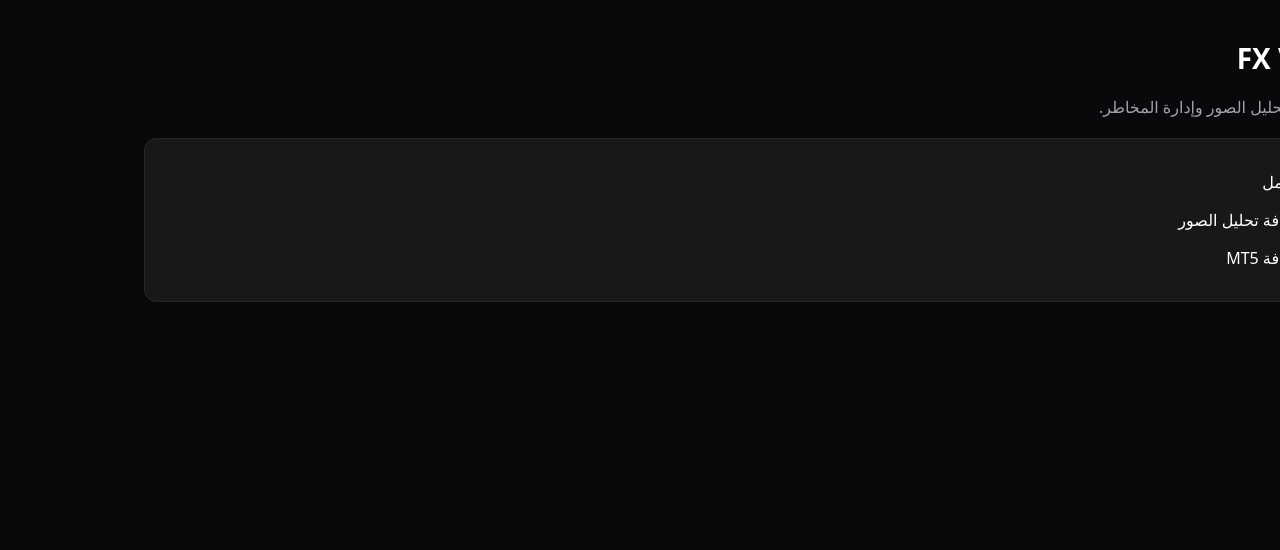
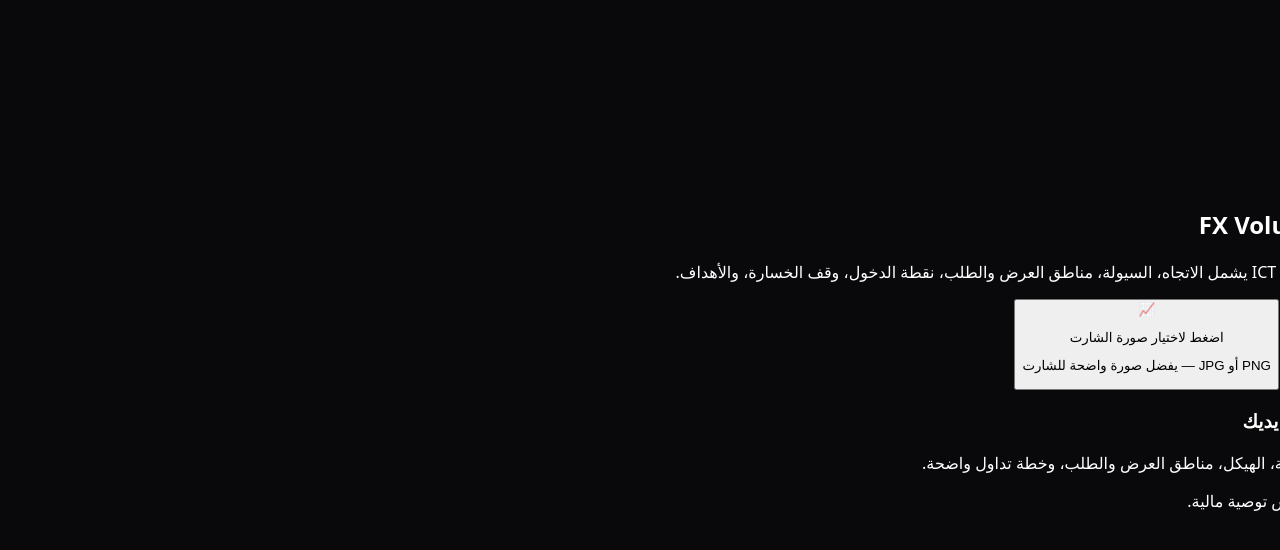
Before and after one commit to 86vw7wn5sy-cyber/fx-volume-trade, a Next.js app: page / in a window 1280 px wide. Shown: the top 550 px of the page. Built offline with nearby package versions, Linux system fonts and the light colour scheme.

Commit message:
Add image upload and analysis features
Refactor Home component to include image upload and analysis functionality.

```diff
--- a/app/page.tsx
+++ b/app/page.tsx
@@ -1,27 +1,189 @@
+"use client";
+
+import { useState, useRef } from "react";
+
 export default function Home() {
+  const [image, setImage] = useState<string | null>(null);
+  const [analysis, setAnalysis] = useState<string>("");
+  const [loading, setLoading] = useState(false);
+  const [error, setError] = useState<string>("");
+  const fileInputRef = useRef<HTMLInputElement>(null);
+
+  const handleImageChange = (e: React.ChangeEvent<HTMLInputElement>) => {
+    const file = e.target.files?.[0];
+    if (!file) return;
+
+    const reader = new FileReader();
+    reader.onload = () => {
+      setImage(reader.result as string);
+      setAnalysis("");
+      setError("");
+    };
+    reader.readAsDataURL(file);
+  };
+
+  const analyzeChart = async () => {
+    if (!image || loading) return;
+
+    setLoading(true);
+    setError("");
+    setAnalysis("");
+
+    try {
+      const res = await fetch("/api/analyze", {
+        method: "POST",
+        headers: { "Content-Type": "application/json" },
+        body: JSON.stringify({ image }),
+      });
+
+      const data = await res.json();
+
+      if (!res.ok) {
+        setError(data.error || "حدث خطأ أثناء التحليل");
+      } else {
+        setAnalysis(data.analysis);
+      }
+    } catch {
+      setError("تعذر الاتصال بالخدمة، حاول مرة أخرى.");
+    } finally {
+      setLoading(false);
+    }
+  };
+
   return (
-    <main>
-      <h1 style={{ fontSize: "28px", fontWeight: "bold" }}>
-        FX Volume
-      </h1>
+    <main className="min-h-screen bg-[#05070d] text-white">
+      {/* خلفية متوهجة */}
+      <div className="fixed inset-0 -z-10">
+        <div className="absolute top-[-20%] left-[-10%] w-[500px] h-[500px] bg-blue-600/20 rounded-full blur-[120px]" />
+        <div className="absolute bottom-[-20%] right-[-10%] w-[500px] h-[500px] bg-emerald-500/20 rounded-full blur-[120px]" />
+      </div>
 
-      <p style={{ color: "#a1a1aa", marginTop: "10px" }}>
-        نظامك الذكي لتحليل الصور وإدارة المخاطر.
-      </p>
+      {/* الشعار */}
+      <header className="flex items-center justify-between px-6 py-5 border-b border-white/10">
+        <div className="flex items-center gap-3">
+          <div className="w-10 h-10 rounded-xl bg-gradient-to-br from-emerald-400 to-blue-500 flex items-center justify-center font-black text-black">
+            FX
+          </div>
+          <div>
+            <h1 className="font-bold text-lg leading-tight">FX Volume</h1>
+            <p className="text-xs text-white/50">AI Chart Analysis</p>
+          </div>
+        </div>
 
-      <div
-        style={{
-          marginTop: "20px",
-          padding: "16px",
-          background: "#18181b",
-          borderRadius: "12px",
-          border: "1px solid #27272a",
-        }}
-      >
-        <p>✅ الموقع يعمل</p>
-        <p>✅ جاهز لإضافة تحليل الصور</p>
-        <p>✅ جاهز لإضافة MT5</p>
-      </div>
+        <span className="hidden sm:inline-block text-xs px-3 py-1 rounded-full border border-emerald-400/40 text-emerald-300">
+          مدعوم بالذكاء الاصطناعي
+        </span>
+      </header>
+
+      {/* البطل */}
+      <section className="text-center px-6 pt-14 pb-10">
+        <h2 className="text-3xl sm:text-5xl font-black leading-tight">
+          حلّل شارتك بذكاء
+          <span className="bg-gradient-to-r from-emerald-400 to-blue-400 bg-clip-text text-transparent">
+            {" "}FX Volume AI
+          </span>
+        </h2>
+
+        <p className="mt-4 text-white/60 max-w-xl mx-auto">
+          ارفع صورة الشارت واحصل على تحليل ICT يشمل الاتجاه، السيولة،
+          مناطق العرض والطلب، نقطة الدخول، وقف الخسارة، والأهداف.
+        </p>
+      </section>
+
+      {/* أداة التحليل */}
+      <section className="px-6 pb-16">
+        <div className="max-w-3xl mx-auto rounded-3xl border border-white/10 bg-white/5 backdrop-blur-xl p-6 shadow-2xl">
+          <input
+            ref={fileInputRef}
+            type="file"
+            accept="image/*"
+            onChange={handleImageChange}
+            className="hidden"
+          />
+
+          {!image && (
+            <button
+              onClick={() => fileInputRef.current?.click()}
+              className="w-full py-16 rounded-2xl border-2 border-dashed border-white/20 hover:border-emerald-400/60 transition bg-black/20"
+            >
+              <div className="text-4xl mb-3">📈</div>
+              <p className="font-semibold">اضغط لاختيار صورة الشارت</p>
+              <p className="text-sm text-white/50 mt-1">
+                PNG أو JPG — يفضل صورة واضحة للشارت
+              </p>
+            </button>
+          )}
+
+          {image && (
+            <div className="space-y-5">
+              <div className="rounded-2xl overflow-hidden border border-white/10">
+                {/* eslint-disable-next-line @next/next/no-img-element */}
+                <img
+                  src={image}
+                  alt="Chart preview"
+                  className="w-full max-h-[420px] object-contain bg-black/40"
+                />
+              </div>
+
+              <div className="flex flex-col sm:flex-row gap-3">
+                <button
+                  onClick={() => fileInputRef.current?.click()}
+                  disabled={loading}
+                  className="flex-1 py-3 rounded-xl border border-white/15 hover:bg-white/5 transition disabled:opacity-40"
+                >
+                  تغيير الصورة
+                </button>
+
+                <button
+                  onClick={analyzeChart}
+                  disabled={loading}
+                  className="flex-1 py-3 rounded-xl font-bold bg-gradient-to-r from-emerald-400 to-blue-500 text-black hover:opacity-90 transition disabled:opacity-50"
+                >
+                  {loading ? "جارٍ التحليل بالذكاء الاصطناعي…" : "حلل الشارت"}
+                </button>
+              </div>
+            </div>
+          )}
+
+          {loading && (
+            <div className="mt-6 text-center text-emerald-300 animate-pulse">
+              يقوم FX Volume AI بقراءة الشارت وتحليل السيولة والهيكل…
+            </div>
+          )}
+
+          {error && (
+            <div className="mt-6 p-4 rounded-xl border border-red-500/40 bg-red-500/10 text-red-300 text-sm">
+              {error}
+            </div>
+          )}
+
+          {analysis && (
+            <div className="mt-8">
+              <h3 className="font-bold mb-3 text-emerald-300">
+                نتيجة التحليل
+              </h3>
+              <div className="rounded-2xl border border-white/10 bg-black/30 p-5 whitespace-pre-wrap leading-relaxed text-sm sm:text-base">
+                {analysis}
+              </div>
+            </div>
+          )}
+        </div>
+
+        {/* إعلان FX Volume */}
+        <div className="max-w-3xl mx-auto mt-10 rounded-3xl border border-emerald-400/20 bg-gradient-to-r from-emerald-500/10 to-blue-500/10 p-6 text-center">
+          <h3 className="font-bold text-lg">
+            FX Volume — قوة السيولة بين يديك
+          </h3>
+          <p className="text-white/60 text-sm mt-2">
+            تحليل شارت ذكي بأسلوب ICT: السيولة، الهيكل، مناطق العرض والطلب،
+            وخطة تداول واضحة.
+          </p>
+        </div>
+      </section>
+
+      <footer className="text-center text-xs text-white/40 pb-8">
+        FX Volume AI — التحليل تعليمي وليس توصية مالية.
+      </footer>
     </main>
   );
 }
```
